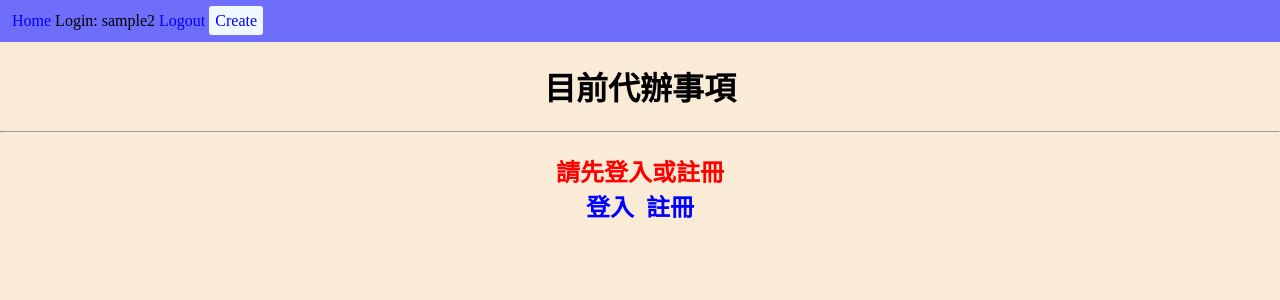
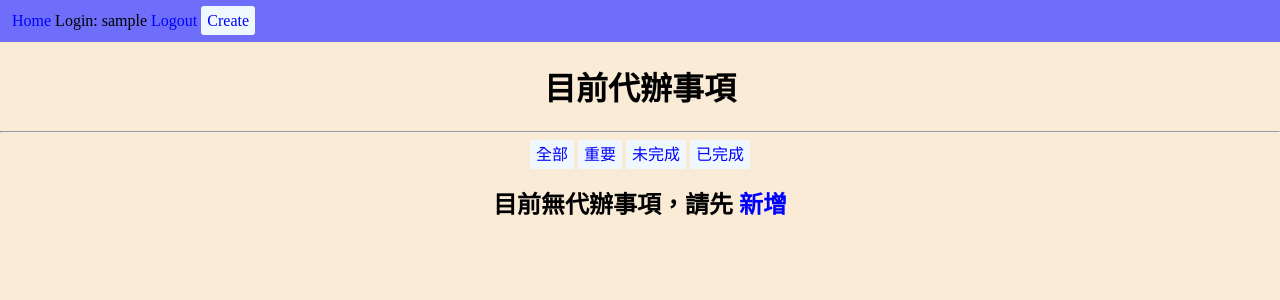
Before and after one commit to jerrytw0923/todolist-project, a Django app: page / in a window 1280 px wide. Shown: the top 300 px of the page. Run offline with Django 5.2, Linux system fonts and the light colour scheme; the visitor is signed in with stand-in values (Sample User, id 1); data that the repository does not hold is empty.

Commit message:
完成篩選功能及bug修復

```diff
--- a/templates/base.html
+++ b/templates/base.html
@@ -81,7 +81,7 @@
     <div id="nav-bar">
         <a href="{% url 'todolist' %}">Home</a>
         {%  if user.is_authenticated %}
-            Login: {{ user.username }}2
+            Login: {{ user.username }}
             <a href="{% url 'logout' %}">Logout</a>
             <a  class="button" href="{% url 'createtodo' %}">Create</a>
         {% else %}
--- a/todo/templates/todo/todolist.html
+++ b/todo/templates/todo/todolist.html
@@ -8,14 +8,29 @@
 <h1>目前代辦事項</h1>
 <hr>
 
-{% if not todos %}
+{% if not user.is_authenticated %}
 <h2 style="color:red">請先登入或註冊
     <br>
     <a href="{% url 'login' %}">登入</a>&nbsp;
     <a href="{% url 'register' %}" >註冊</a>
 </h2>
+{% else %}
+<div id="filter-button">
+<a class="button" href="{%  url 'todolist' %}">全部</a>
+<a class="button" href="{%  url 'todolist' %}?filter=important">重要</a>
+<a class="button" href="{%  url 'todolist' %}?filter=pending">未完成</a>
+<a class="button" href="{%  url 'todolist' %}?filter=completed">已完成</a>
+</div>
+
+    {% if not todos %}
+    <h2>目前無代辦事項，請先
+        <a href="{%  url 'createtodo' %}">新增</a>
+    </h2>
+    {% endif %}
 
 {% endif %}
+
+
 {% for todo in todos %}
 <small>{{todo.created}}</small>
     <h2>
--- a/todo/views.py
+++ b/todo/views.py
@@ -6,10 +6,20 @@ from datetime import datetime
 
 # Create your views here.
 def todolist(request):
+
     user = request.user
     todos = None
     if user.is_authenticated:
+        filter_params = request.GET.get("filter")
+        print(filter_params)
+
         todos = Todo.objects.filter(user=request.user).order_by("-created")
+        if filter_params == "important":
+            todos = todos.filter(important=True)
+        elif filter_params == "pending":
+            todos = todos.filter(completed=False)
+        elif filter_params == "completed":
+            todos = todos.filter(completed=True)
 
     print(todos)
     result = {"todos": todos, "user": user}
@@ -55,6 +65,10 @@ def createtodo(request):
         form = TodoForm(request.POST)
         todo = form.save(commit=False)
         todo.user = request.user
+        if todo.completed:
+            todo.date_completed = datetime.now().strftime("%Y-%m-%d %H:%M:%S")
+        else:
+            todo.date_completed = None
         todo.save()
 
         return redirect("todolist")
```
